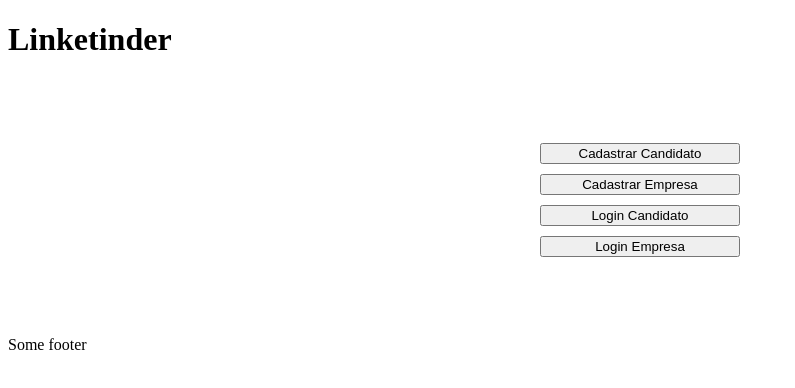
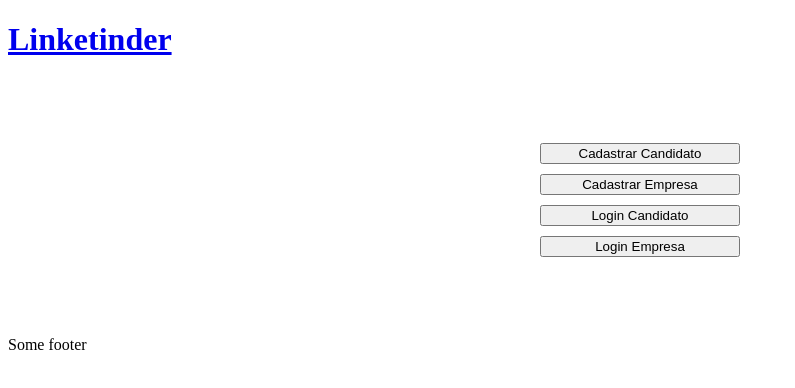
Before and after one commit to AugustoSodre/Linketinder, a website built with Vite: page frontend/index.html in a window 1280 px wide. Shown: the whole page, without its empty margins (0-795 px from the left). Built offline with nearby package versions, Linux system fonts and the light colour scheme.

Commit message:
fix: unused imports e um titulo para o header que leva para a pagina inicial certa

```diff
--- a/frontend/index.html
+++ b/frontend/index.html
@@ -10,7 +10,7 @@
   </head>
 
   <header>
-    <h1>Linketinder</h1>
+    <h1><a href="index.html">Linketinder</a></h1>
   </header>
 
   <body>
--- a/frontend/src/pages/cadastro.ts
+++ b/frontend/src/pages/cadastro.ts
@@ -1,5 +1,4 @@
 import { renderFormCandidato, renderFormEmpresa } from "../components/form"
-import { listCandidatos, listEmpresas } from "../storage/lists"
 
 export function renderCadastro(app: HTMLDivElement, type: string){
     if(type == "Candidato"){
@@ -11,9 +10,6 @@ export function renderCadastro(app: HTMLDivElement, type: string){
     } else{
         window.location.reload()
     }
-
-    console.log(listCandidatos)
-    console.log(listEmpresas)
 }
 
 
```
